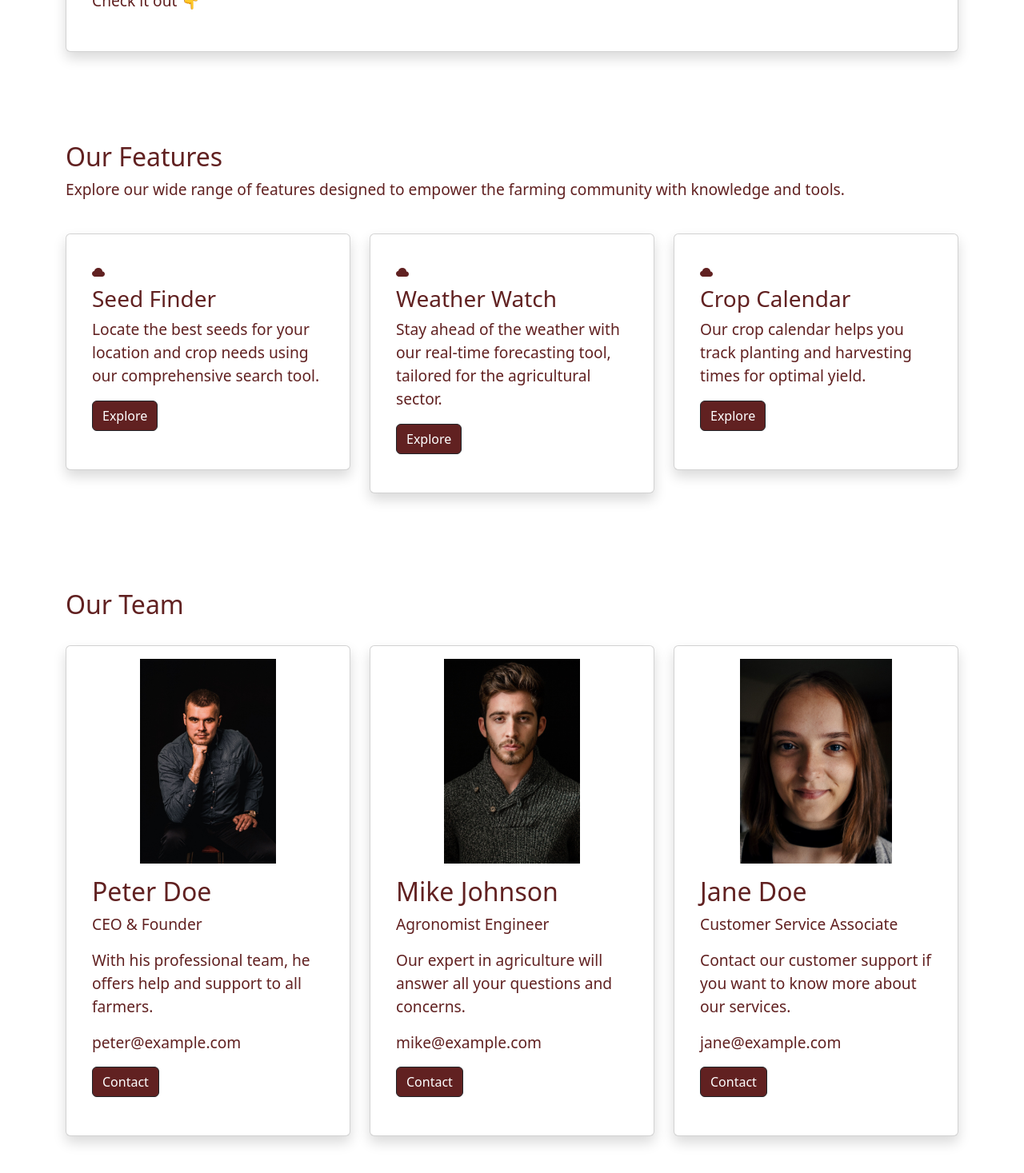
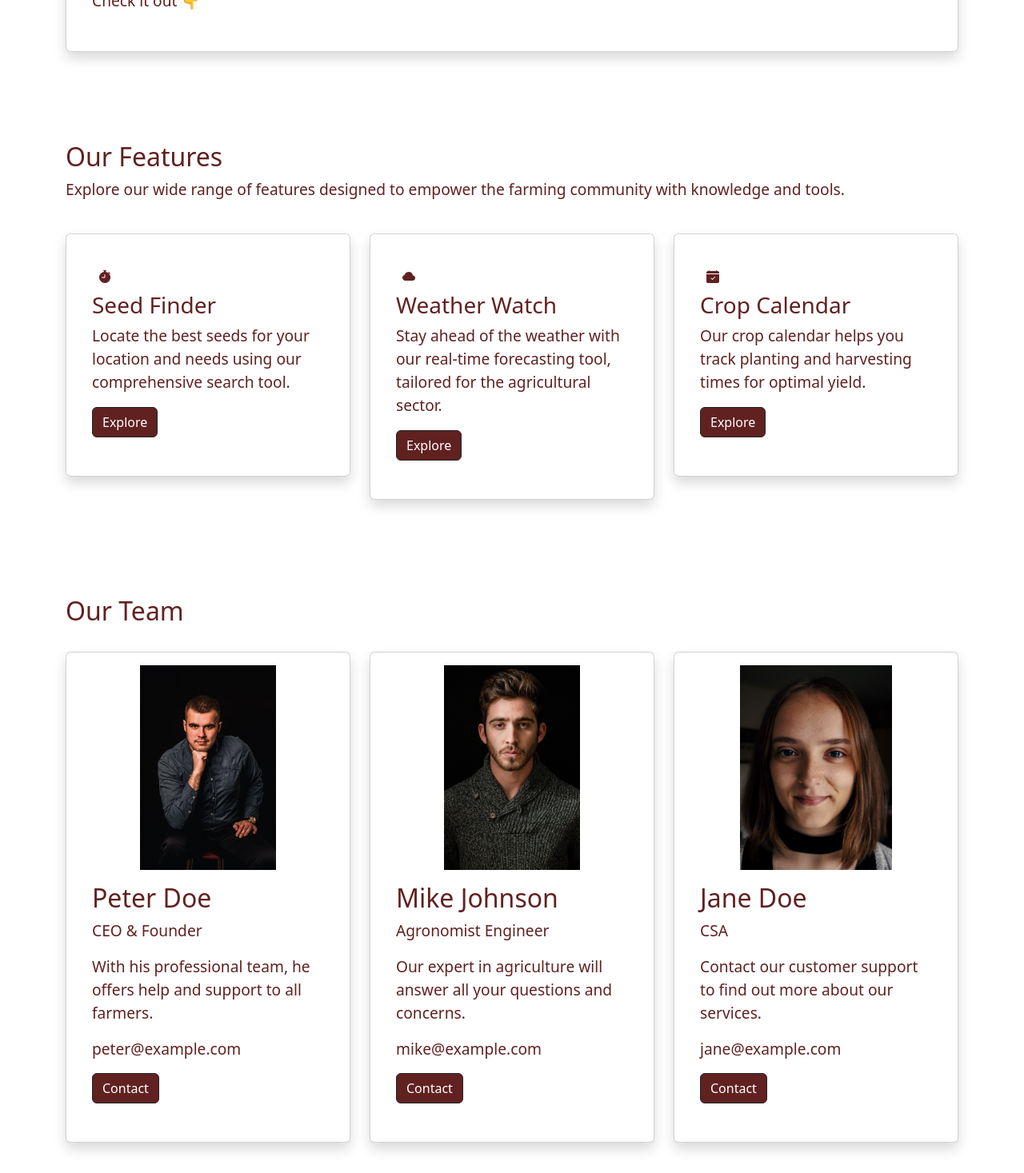
Before and after one commit to Evaketesdi/agroman, a React (Create React App) app: page / in a window 1280 px wide. Shown: the part 1330-2797 px from the top of the page at 80% size. Built offline with nearby package versions, Linux system fonts and the light colour scheme.

Commit message:
svg icons added

```diff
--- a/src/AboutUs.js
+++ b/src/AboutUs.js
@@ -17,7 +17,7 @@ export default function AboutUs() {
 }
 function Team({ team }) {
   return (
-    <div id="about" className="col-lg-4 col-md-6 col-sm-12 mb-4 ">
+    <div id="about" className="col-lg-4 col-md-12 col-sm-12 mb-4 ">
       <div className="card shadow p-3 mb-5 bg-body rounded">
         <img className="card-img-top" src={team.image} alt={team.name}></img>
         <div className="card-body text-color">
--- a/src/App.js
+++ b/src/App.js
@@ -10,7 +10,11 @@ import SubscribeForm from "./SubscribeForm";
 import ScrollToTopArrow from "./ScrollToTopArrow";
 import Footer from "./Footer";
 import Faq from "./Faq";
-import Features from "./Features";
+import Features, {
+  SvgComponent1,
+  SvgComponent2,
+  SvgComponent3,
+} from "./Features";
 
 export const blog = [
   {
@@ -70,9 +74,9 @@ export const ourTeam = [
     id: 123458,
     image: "/images/eva.jpg",
     name: "Jane Doe",
-    function: "Customer Service Associate",
+    function: "CSA",
     description:
-      "Contact our customer support if you want to know more about our services.",
+      "Contact our customer support to find out more about our services.",
     email: "jane@example.com",
   },
 ];
@@ -104,16 +108,19 @@ export const faq = [
 export const features = [
   {
     title: "Seed Finder",
-    text: "Locate the best seeds for your location and crop needs using our comprehensive search tool.",
+    text: "Locate the best seeds for your location and needs using our comprehensive search tool.",
+    svg: <SvgComponent1 />,
   },
 
   {
     title: "Weather Watch",
     text: "Stay ahead of the weather with our real-time forecasting tool, tailored for the agricultural sector.",
+    svg: <SvgComponent2 />,
   },
   {
     title: "Crop Calendar",
     text: "Our crop calendar helps you track planting and harvesting times for optimal yield.",
+    svg: <SvgComponent3 />,
   },
 ];
 
--- a/src/Faq.js
+++ b/src/Faq.js
@@ -2,7 +2,7 @@ import React from "react";
 
 export default function Faq({ data }) {
   return (
-    <div className="container my5 text-color py-3">
+    <div className="container mx-auto text-color py-3">
       <h2>FAQ Corner</h2>
       <p>
         Have questions? Get answers. Check out our frequently asked questions
@@ -22,7 +22,7 @@ export default function Faq({ data }) {
 }
 function FaqElement({ question, answer }) {
   return (
-    <div className="col-lg-6 col-md-12 col-sm-12 p-3">
+    <div className="col-lg-6 col-md-12 col-sm-12 p-3 mx-auto">
       <h3>{question}</h3>
       <p>{answer}</p>
     </div>
--- a/src/Features.js
+++ b/src/Features.js
@@ -1,5 +1,44 @@
 import React from "react";
 import { Button } from "./App";
+
+export const SvgComponent1 = () => (
+  <svg
+    xmlns="http://www.w3.org/2000/svg"
+    width="16"
+    height="16"
+    fill="currentColor"
+    class="bi bi-stopwatch-fill"
+    viewBox="0 0 16 16"
+  >
+    <path d="M6.5 0a.5.5 0 0 0 0 1H7v1.07A7.001 7.001 0 0 0 8 16a7 7 0 0 0 5.29-11.584l.013-.012.354-.354.353.354a.5.5 0 1 0 .707-.707l-1.414-1.415a.5.5 0 1 0-.707.707l.354.354-.354.354-.012.012A6.97 6.97 0 0 0 9 2.071V1h.5a.5.5 0 0 0 0-1zm2 5.6V9a.5.5 0 0 1-.5.5H4.5a.5.5 0 0 1 0-1h3V5.6a.5.5 0 1 1 1 0" />
+  </svg>
+);
+
+export const SvgComponent2 = () => (
+  <svg
+    xmlns="http://www.w3.org/2000/svg"
+    width="16"
+    height="16"
+    fill="currentColor"
+    class="bi bi-cloud-fill"
+    viewBox="0 0 16 16"
+  >
+    <path d="M4.406 3.342A5.53 5.53 0 0 1 8 2c2.69 0 4.923 2 5.166 4.579C14.758 6.804 16 8.137 16 9.773 16 11.569 14.502 13 12.687 13H3.781C1.708 13 0 11.366 0 9.318c0-1.763 1.266-3.223 2.942-3.593.143-.863.698-1.723 1.464-2.383" />
+  </svg>
+);
+
+export const SvgComponent3 = () => (
+  <svg
+    xmlns="http://www.w3.org/2000/svg"
+    width="16"
+    height="16"
+    fill="currentColor"
+    class="bi bi-calendar-check-fill"
+    viewBox="0 0 16 16"
+  >
+    <path d="M4 .5a.5.5 0 0 0-1 0V1H2a2 2 0 0 0-2 2v1h16V3a2 2 0 0 0-2-2h-1V.5a.5.5 0 0 0-1 0V1H4zM16 14V5H0v9a2 2 0 0 0 2 2h12a2 2 0 0 0 2-2m-5.146-5.146-3 3a.5.5 0 0 1-.708 0l-1.5-1.5a.5.5 0 0 1 .708-.708L7.5 10.793l2.646-2.647a.5.5 0 0 1 .708.708" />
+  </svg>
+);
 
 export default function Features({ data }) {
   return (
@@ -12,28 +51,23 @@ export default function Features({ data }) {
       <br />
       <div className="row">
         {data.map((el) => (
-          <FeaturesElement title={el.title} text={el.text} key={el.title} />
+          <FeaturesElement
+            title={el.title}
+            text={el.text}
+            svg={el.svg}
+            key={el.title}
+          />
         ))}
       </div>
     </div>
   );
 }
-function FeaturesElement({ title, text }) {
+function FeaturesElement({ title, text, svg }) {
   return (
-    <div className="col-lg-4 col-md-6 col-sm-12 mb-4 ">
+    <div className="col-lg-4 col-md-12 col-sm-12 mb-4 ">
       <div className="card shadow p-3 mb-5 bg-body rounded">
-        <div className="card-body text-color">
-          <svg
-            xmlns="http://www.w3.org/2000/svg"
-            width="16"
-            height="16"
-            fill="currentColor"
-            class="bi bi-cloud-fill"
-            viewBox="0 0 16 16"
-            className="my-2"
-          >
-            <path d="M4.406 3.342A5.53 5.53 0 0 1 8 2c2.69 0 4.923 2 5.166 4.579C14.758 6.804 16 8.137 16 9.773 16 11.569 14.502 13 12.687 13H3.781C1.708 13 0 11.366 0 9.318c0-1.763 1.266-3.223 2.942-3.593.143-.863.698-1.723 1.464-2.383" />
-          </svg>
+        <div className="card-body text-color ">
+          <div className="p-2">{svg}</div>
           <h3 className="card-title">{title}</h3>
           <p className="card-text">{text}</p>
 
--- a/src/HeroSection.js
+++ b/src/HeroSection.js
@@ -11,8 +11,8 @@ export default function HeroSection() {
         </h1>
         <p>
           <strong>
-            Discover critical insights and latest trends in agriculture to take
-            your farming knowledge to the next level.
+            Discover the latest agricultural trends, insights, and stories from
+            the heart of the farming community.
           </strong>
         </p>
         <br />
```
